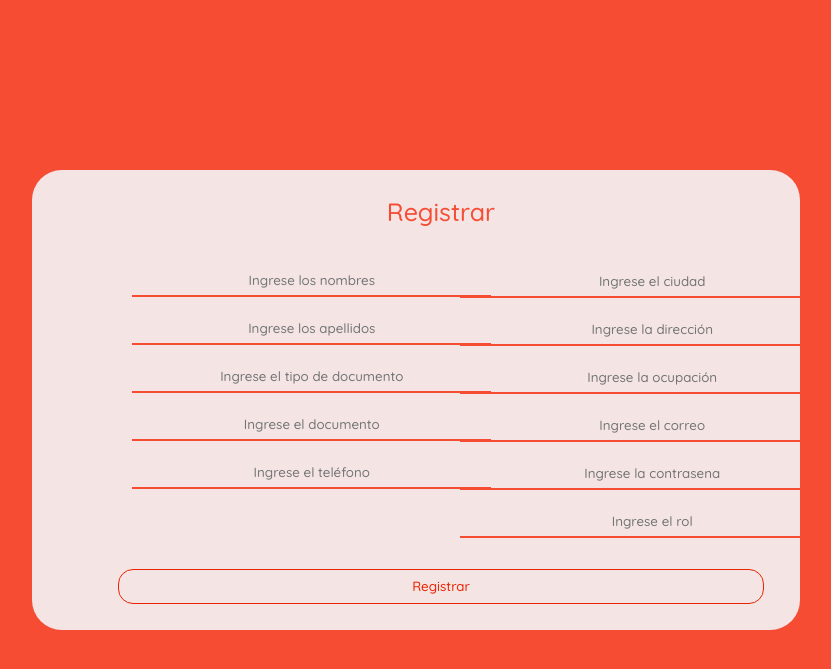
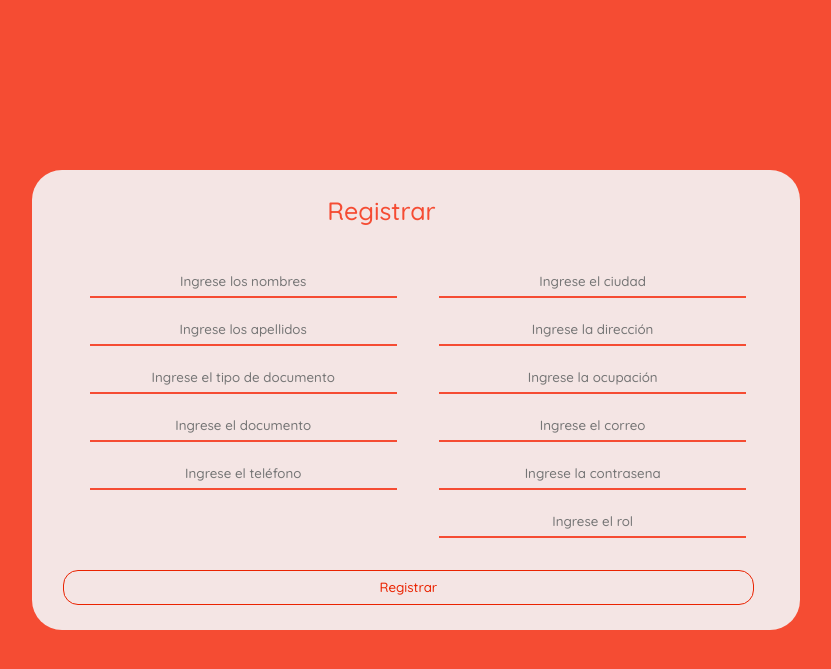
Before and after one commit to marithzacasta/Antioquia-CDMC, a PHP site: page /Antioquia-CDMC/senasoft/vista/opcionesAdmin/registrarUsuario.php in a window 1280 px wide. Shown: the top 669 px of the page, without its empty margins (224-1055 px from the left). Run offline with PHP 8.4, Linux system fonts and the light colour scheme; some web fonts are replaced.

Commit message:
Trabajo final

```diff
--- a/senasoft/vista/css/styleMenuAdmin.css
+++ b/senasoft/vista/css/styleMenuAdmin.css
@@ -169,19 +169,15 @@ h1{
     height: 460px;
 }
 
-.ult-ch{
-    margin-left: 50px;
-}
-
 .reg1{
-    width: 50%;
+    width: 40%;
     height: 300px;
     margin-left: -36%;
     margin-top: 3%;
 }
 
 .reg2{
-    width: 50%;
+    width: 40%;
     height: 300px;
     position: absolute;
     margin-left: 55%;
@@ -189,6 +185,11 @@ h1{
 
 .form-user{
     width: 100%;
+}
+
+.ult-ch{
+    width: 100%;
+    margin-left: -9%;
 }
 
 /* Inputs */
@@ -240,3 +241,7 @@ input:focus{
     color: #F4E5E4;
     transform: scale(1.08);
 }
+
+.ajust{
+    margin-right: -7%;
+}
--- a/senasoft/vista/menuAdmin.php
+++ b/senasoft/vista/menuAdmin.php
@@ -52,7 +52,7 @@
         <div class="opciones">
             <div class="icon"><img src="img/usuario.png" alt=""></div>
             <form id="f1" class="form-create" name="f1" action="opcionesAdmin/editarUsuario.php" method="GET">
-            <p>Municipios</p>
+            <p>Usuarios</p>
             <input type="text" id="texto1" name="texto1" class="nombre" placeholder="Ingrese el nombre del usuario">
             <div class="botones"><br>
             <br><a id="btn-create-mun" class="create" href="opcionesAdmin/registrarUsuario.php">Registrar</a>
--- a/senasoft/vista/opcionesAdmin/registrarUsuario.php
+++ b/senasoft/vista/opcionesAdmin/registrarUsuario.php
@@ -51,7 +51,7 @@ if ($_SERVER["REQUEST_METHOD"] == "POST") {
 </head>
 <body class="fondo">
 <div class="create-usuario cont-user">
-        <form class="ult-ch form-create form-user" action="http://localhost/Antioquia-CDMC/apisenasoft/controlador/usuario.php" method="post">
+        <form class="ult-ch form-create" action="http://localhost/Antioquia-CDMC/apisenasoft/controlador/usuario.php" method="post">
             <p>Registrar</p>
             <div class="reg1">
             <br><input type="text" name="texto11" class="inp-reg nombre" id="ipt-nom" placeholder="Ingrese los nombres" required><br>
@@ -68,7 +68,7 @@ if ($_SERVER["REQUEST_METHOD"] == "POST") {
             <br><input type="password" name="texto10" class="inp-reg nombre" id="ipt-contra" placeholder="Ingrese la contrasena" required><br>
             <br><input type="text" name="texto13" class="inp-reg nombre" id="ipt-contra" placeholder="Ingrese el rol" required><br>
             </div>
-            <br><input class="btn-create" type="submit"  value="Registrar" id="btn-edit2-usuario">
+            <br><input class="ajust btn-create" type="submit"  value="Registrar" id="btn-edit2-usuario">
         </form>
     </div>
 </body>
```
